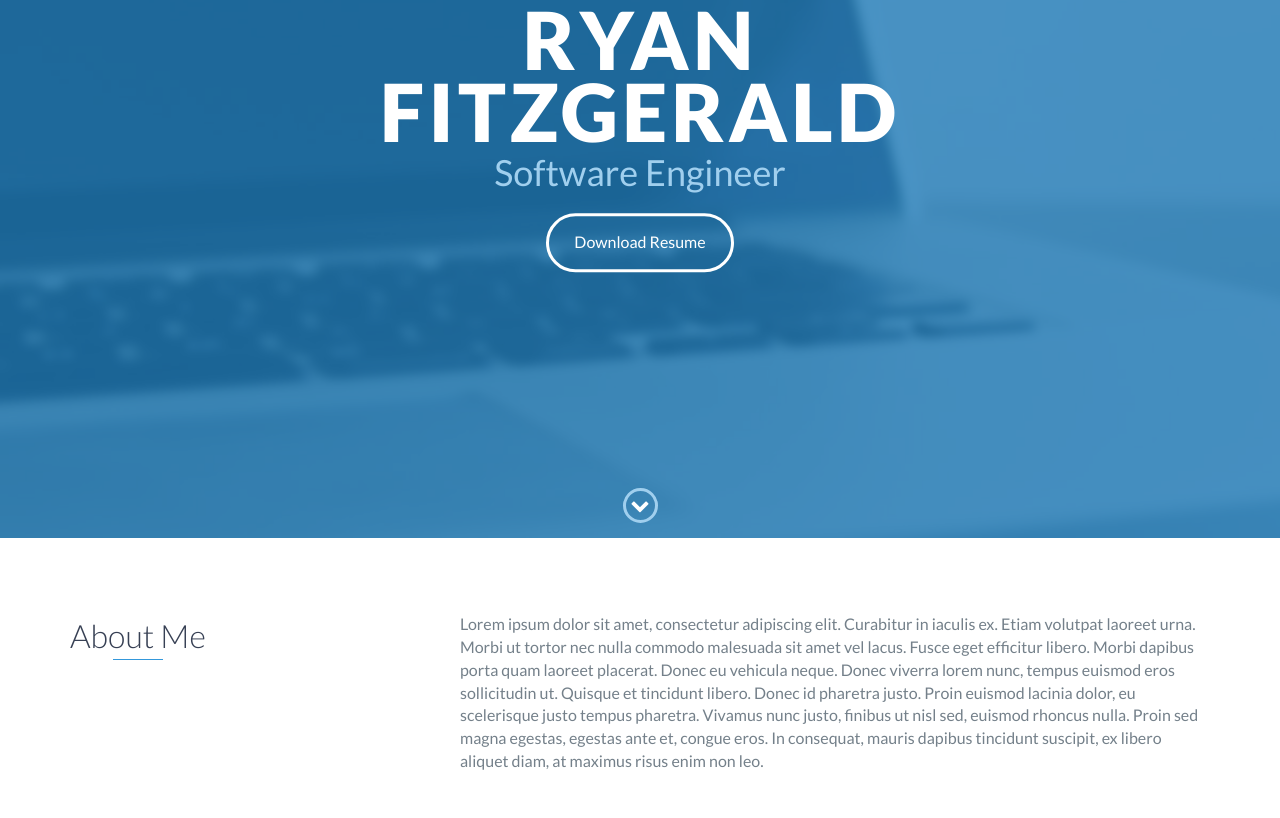
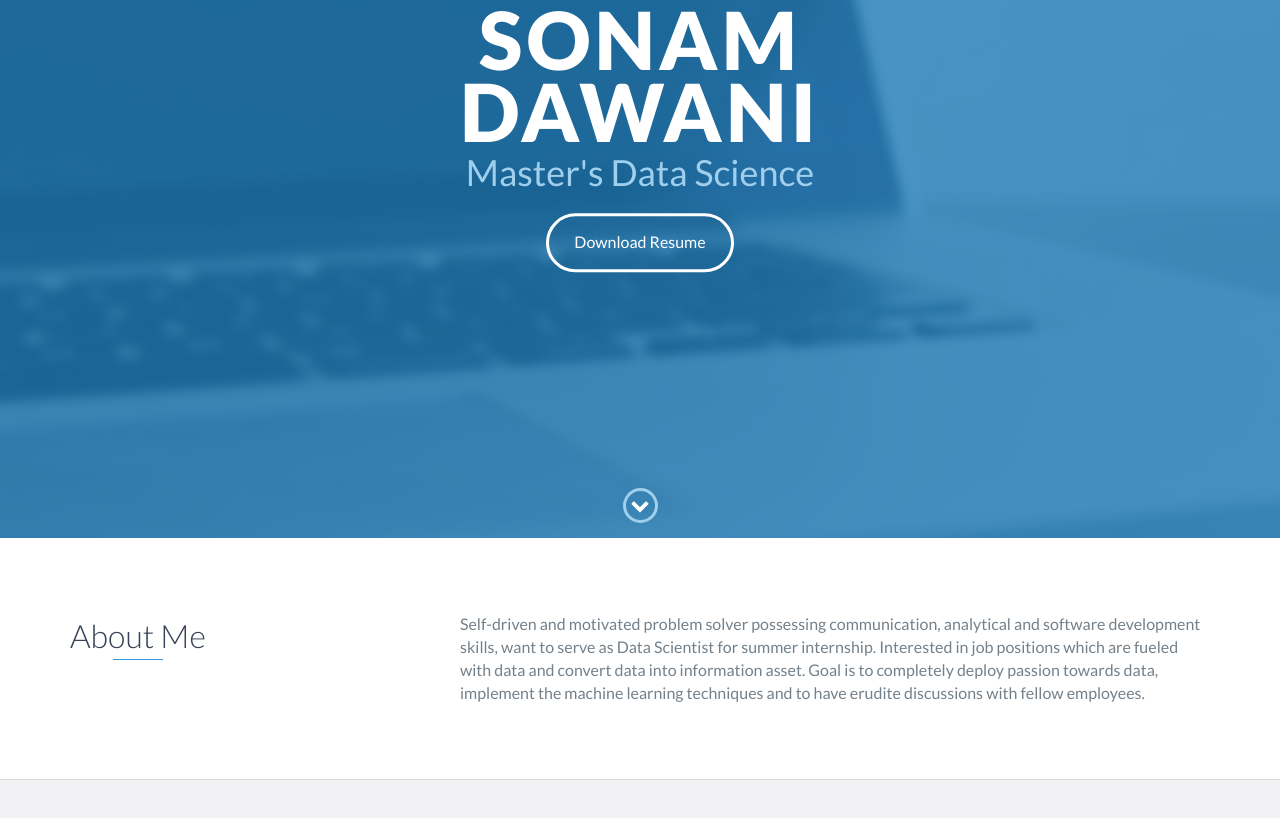
Before and after one commit to SONAMDAWANI/sonamdawani.github.io, a website: page index.html in a window 1280 px wide. Shown: the part 262-1080 px from the top of the page. Drawn offline with nearby package versions, Linux system fonts and the light colour scheme.

Commit message:
Update index.html

```diff
--- a/index.html
+++ b/index.html
@@ -48,8 +48,8 @@
 
     <div id="lead">
         <div id="lead-content">
-            <h1>Ryan Fitzgerald</h1>
-            <h2>Software Engineer</h2>
+            <h1>Sonam Dawani</h1>
+            <h2>Master's Data Science</h2>
             <a href="#" class="btn-rounded-white">Download Resume</a>
         </div>
         <!-- End #lead-content -->
@@ -73,9 +73,7 @@
                 </div>
                 <div class="col-md-8">
                     <p>
-                        Lorem ipsum dolor sit amet, consectetur adipiscing elit. Curabitur in iaculis ex. Etiam volutpat laoreet urna. Morbi ut tortor nec nulla commodo malesuada sit amet vel lacus. Fusce eget efficitur libero. Morbi dapibus porta quam laoreet placerat. Donec
-                        eu vehicula neque. Donec viverra lorem nunc, tempus euismod eros sollicitudin ut. Quisque et tincidunt libero. Donec id pharetra justo. Proin euismod lacinia dolor, eu scelerisque justo tempus pharetra. Vivamus nunc justo, finibus
-                        ut nisl sed, euismod rhoncus nulla. Proin sed magna egestas, egestas ante et, congue eros. In consequat, mauris dapibus tincidunt suscipit, ex libero aliquet diam, at maximus risus enim non leo.
+                        Self-driven and motivated problem solver possessing communication, analytical and software development skills, want to serve as Data Scientist for summer internship. Interested in job positions which are fueled with data and convert data into information asset. Goal is to completely deploy passion towards data, implement the machine learning techniques and to have erudite discussions with fellow employees.
                     </p>
                 </div>
             </div>
```
